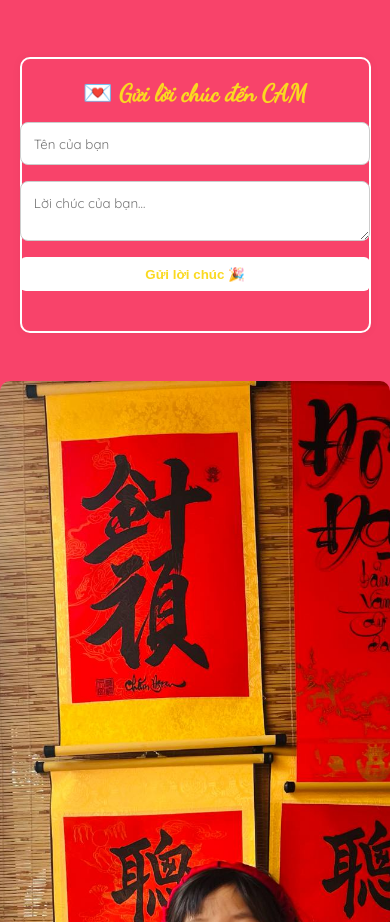
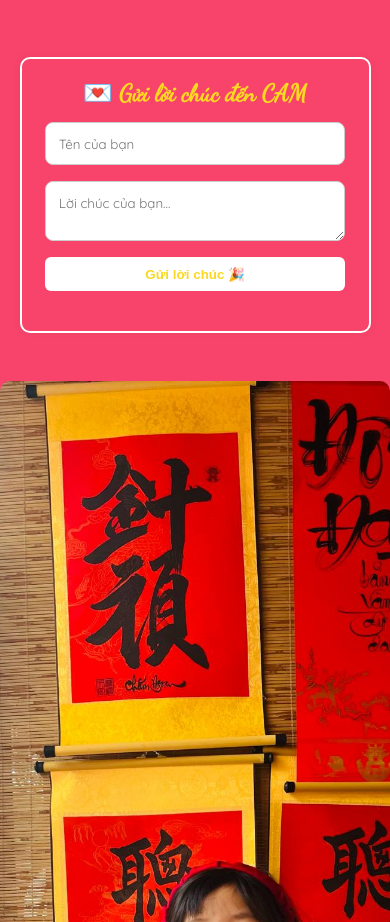
Before and after one commit to gacondihoc/sinhnhatcam, a plain HTML site: page index.html in a window 390 px wide. Shown: the part 6060-6982 px from the top of the page. Drawn offline with Linux system fonts and the light colour scheme.

Commit message:
second-check

```diff
--- a/style.css
+++ b/style.css
@@ -346,8 +346,8 @@ audio {
     .wish-box input,
     .wish-box textarea,
     .wish-box button {
-        width: 350px;
-        max-width: 350px;
+        width: 50%;
+        max-width: 500px;
         box-sizing: border-box;
         margin: 0.5rem auto;
     }
```
